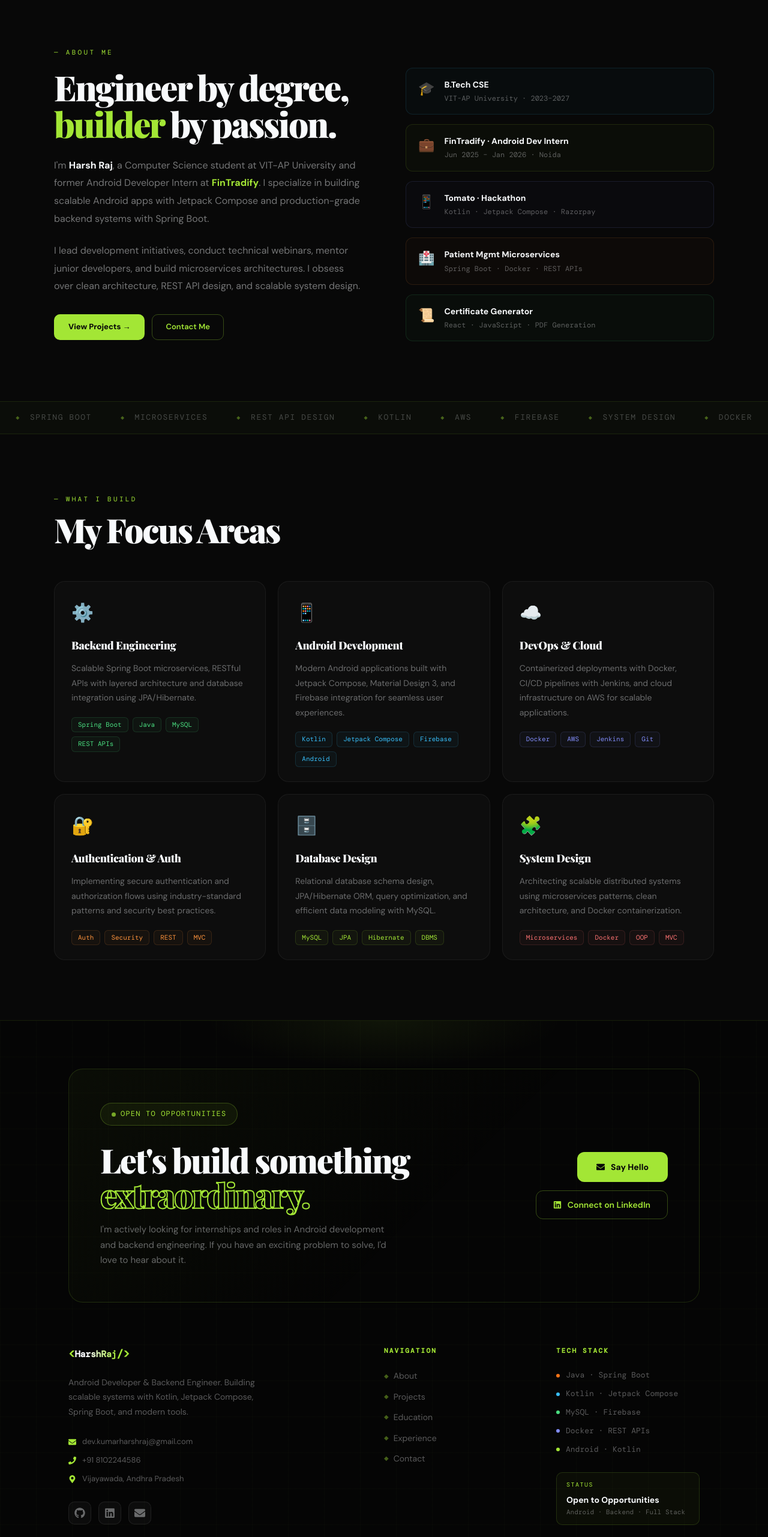
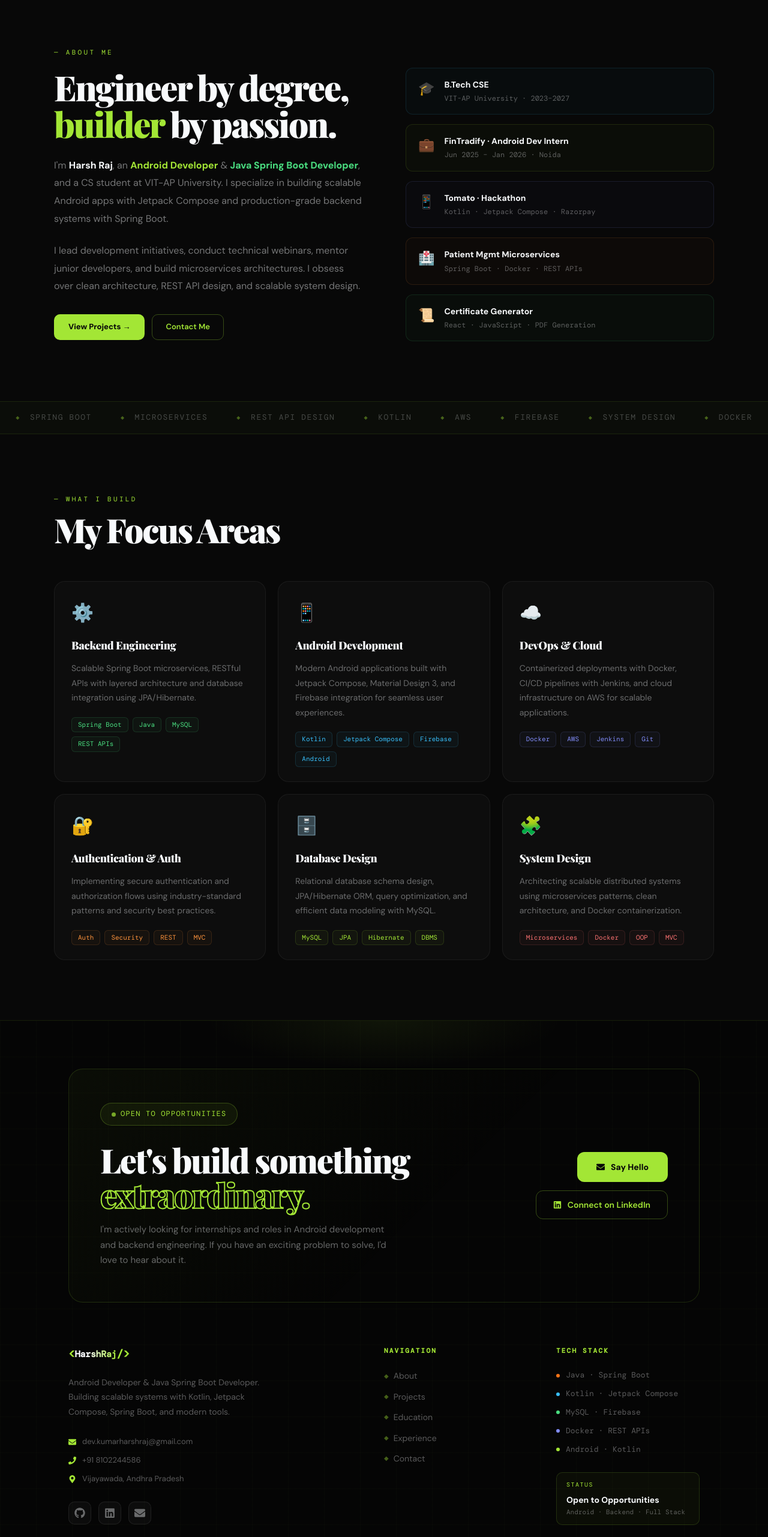
Before and after one commit to Harsh181507/portfolio-main, a React (Vite) app in the folder frontend/: page / in a window 1280 px wide. Shown: the part 1000-3563 px from the top of the page at 60% size. Built offline with nearby package versions, Linux system fonts and the light colour scheme.

Commit message:
Update About and Footer to say Java Spring Boot Developer

```diff
--- a/frontend/src/components/layout/Footer.jsx
+++ b/frontend/src/components/layout/Footer.jsx
@@ -275,7 +275,7 @@ export default function Footer() {
                             </a>
 
                             <p style={{ fontSize: 14, color: "rgba(248,250,252,0.35)", lineHeight: 1.75, margin: "0 0 28px", maxWidth: isMobile ? "100%" : 320 }}>
-                                Android Developer & Backend Engineer. Building scalable systems with Kotlin, Jetpack Compose, Spring Boot, and modern tools.
+                                Android Developer & Java Spring Boot Developer. Building scalable systems with Kotlin, Jetpack Compose, Spring Boot, and modern tools.
                             </p>
 
                             {/* Contact info */}
--- a/frontend/src/components/sections/Hero.jsx
+++ b/frontend/src/components/sections/Hero.jsx
@@ -625,10 +625,9 @@ export default function Hero() {
                                     <span style={{ color: "#a3e635" }}>builder</span> by passion.
                                 </h2>
                                 <p style={{ fontSize: 16, color: "rgba(248,250,252,0.45)", lineHeight: 1.85, margin: "0 0 24px" }}>
-                                    I'm <strong style={{ color: "#f8fafc" }}>Harsh Raj</strong>, a Computer Science student at VIT-AP University
-                                    and former Android Developer Intern at <strong style={{ color: "#a3e635" }}>FinTradify</strong>.
-                                    I specialize in building scalable Android apps with Jetpack Compose and
-                                    production-grade backend systems with Spring Boot.
+                                    I'm <strong style={{ color: "#f8fafc" }}>Harsh Raj</strong>, an <strong style={{ color: "#a3e635" }}>Android Developer</strong> & <strong style={{ color: "#4ade80" }}>Java Spring Boot Developer</strong>,
+                                    and a CS student at VIT-AP University. I specialize in building scalable Android apps with
+                                    Jetpack Compose and production-grade backend systems with Spring Boot.
                                 </p>
                                 <p style={{ fontSize: 16, color: "rgba(248,250,252,0.45)", lineHeight: 1.85, margin: "0 0 32px" }}>
                                     I lead development initiatives, conduct technical webinars, mentor junior developers,
```
